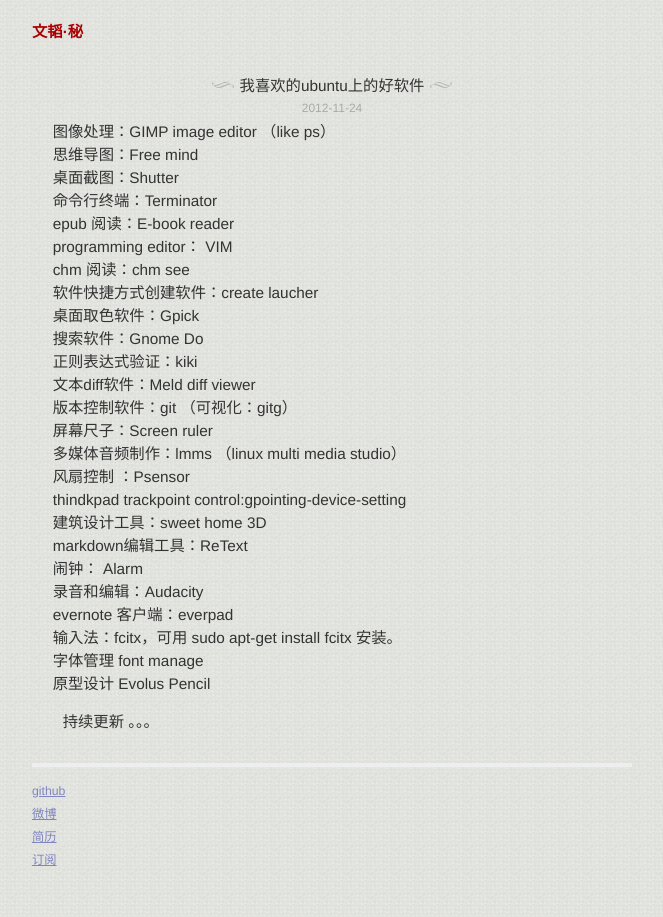
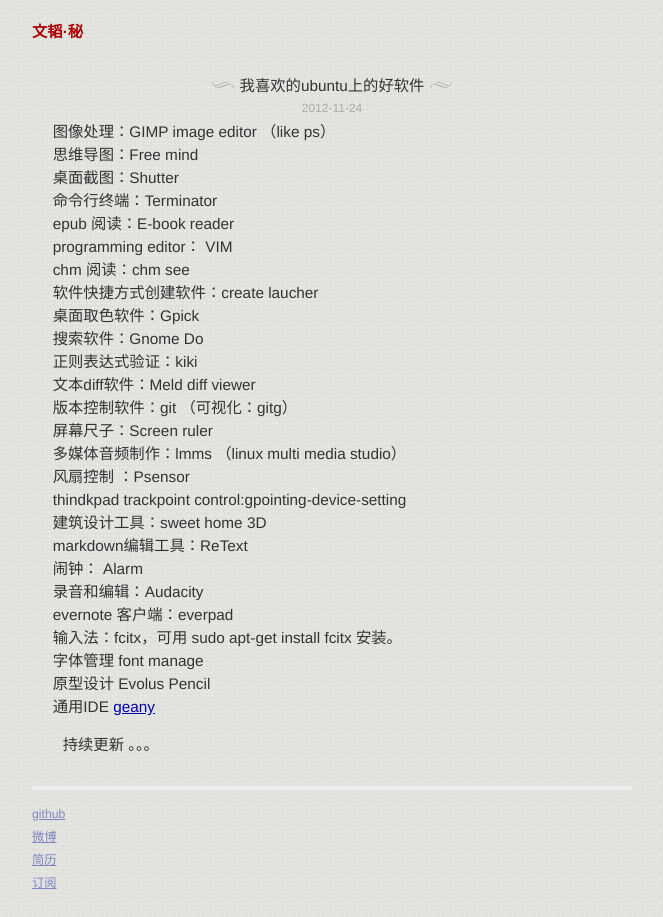
Before and after one commit to zhangwentao/blog, a Jekyll site: the page built from _posts/2012-11-24-我喜欢的ubuntu上的好软件.md, in a window 1280 px wide. Shown: the whole page, without its empty margins (308-971 px from the left). Built offline with Jekyll 4.4.1, drawn with Linux system fonts in a browser that asks for light colours; Markdown is read by kramdown in place of the engine named in the settings; comment, search, counter and statistics services are not loaded.

Commit message:
更新文章

```diff
--- a/_posts/2012-11-24-我喜欢的ubuntu上的好软件.md
+++ b/_posts/2012-11-24-我喜欢的ubuntu上的好软件.md
@@ -28,5 +28,6 @@
 24. 输入法：fcitx，可用 sudo apt-get install fcitx 安装。
 25. 字体管理 font manage
 26. 原型设计 Evolus Pencil
+27. 通用IDE  [geany](http://www.geany.org)
 
 持续更新 。。。
```
